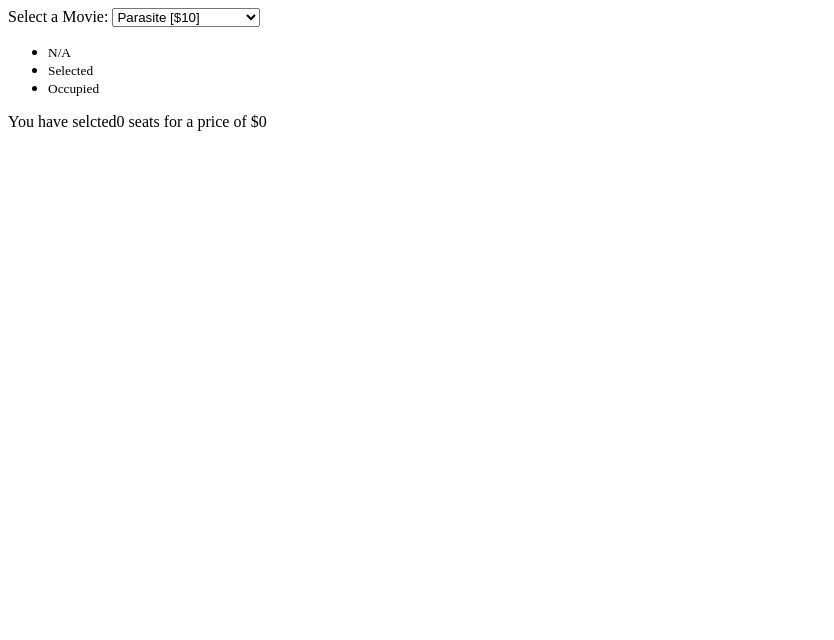
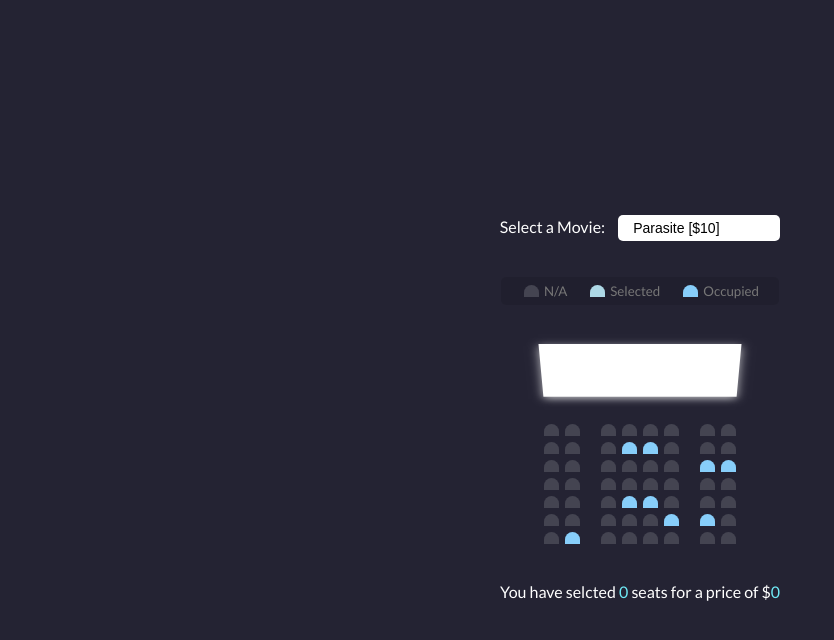
Before and after one commit to Bridgta/movie-seat-finder, a plain HTML site: page index.html in a window 1280 px wide. Shown: the whole page, without its empty margins (0-834 px from the left). Drawn offline with Linux system fonts and the light colour scheme.

Commit message:
css added

```diff
--- a/index.html
+++ b/index.html
@@ -4,6 +4,7 @@
         <meta charset="UTF-8" />
         <meta name="viewport" content="width=device-width, initial-scale=1.0" />
         <link rel="stylesheet" href="style.css" />
+
         <title>Movie Seat Booking</title>
     </head>
     <body>
@@ -33,7 +34,7 @@
         </ul>
 
         <div class="container">
-            <div class="screen">
+            <div class="screen"></div>
             <div class="row">
                 <div class="seat"></div>
                 <div class="seat"></div>
@@ -105,10 +106,9 @@
                 <div class="seat"></div>
             </div>
         </div>
-        </div>
 
         <p class="text">
-            You have selcted<span id="count">0</span> seats for a price of
+            You have selcted <span id="count">0</span> seats for a price of
             $<span id="total">0</span>
         </p>
 
--- a/style.css
+++ b/style.css
@@ -0,0 +1,115 @@
+@import url("https://fonts.googleapis.com/css?family=Lato&display=swap");
+
+* {
+    box-sizing: border-box;
+}
+
+body {
+    background-color: #242333;
+    color: #fff;
+    display: flex;
+    flex-direction: column;
+    align-items: center;
+    justify-content: center;
+    height: 100vh;
+    font-family: "Lato", sans-serif;
+    margin: 0;
+}
+
+.movie-container {
+    margin: 20px 0;
+}
+
+.movie-container select {
+    background-color: #fff;
+    border: 0;
+    border-radius: 5px;
+    font-size: 14px;
+    margin-left: 10px;
+    padding: 5px 15px 5px 15px;
+    -moz-appearance: none;
+    -webkit-appearance: none;
+    appearance: none;
+}
+
+.container {
+    perspective: 1000px;
+    margin-bottom: 30px;
+}
+
+.seat {
+    background-color: #444451;
+    height: 12px;
+    width: 15px;
+    margin: 3px;
+    border-top-left-radius: 10px;
+    border-top-right-radius: 10px;
+}
+
+.seat.selected {
+    background-color: lightblue;
+}
+
+.seat.occupied {
+    background-color: lightskyblue;
+}
+
+.seat:nth-of-type(2) {
+    margin-right: 18px;
+}
+
+.seat:nth-last-of-type(2) {
+    margin-left: 18px;
+}
+
+.seat:not(.occupied):hover {
+    cursor: pointer;
+    transform: scale(1.2);
+}
+
+.showcase .seat:not(.occupied):hover {
+    cursor: default;
+    transform: scale(1);
+}
+
+.showcase {
+    background: rgba(0, 0, 0, 0.1);
+    padding: 5px 10px;
+    border-radius: 5px;
+    color: #777;
+    list-style-type: none;
+    display: flex;
+    justify-content: space-between;
+}
+
+.showcase li {
+    display: flex;
+    align-items: center;
+    justify-content: center;
+    margin: 0 10px;
+}
+
+.showcase li small {
+    margin-left: 2px;
+}
+
+.row {
+    display: flex;
+}
+
+.screen {
+    background-color: #fff;
+    height: 70px;
+    width: 100%;
+    margin: 15px 0;
+    transform: rotateX(-45deg);
+    box-shadow: 0 3px 10px rgba(255, 255, 255, 0.7);
+}
+
+p.text {
+    margin: 5px 0;
+}
+
+p.text span {
+    color: #6feaf6;
+}
```
Lines whose indentation alone changed are shown as unchanged.
